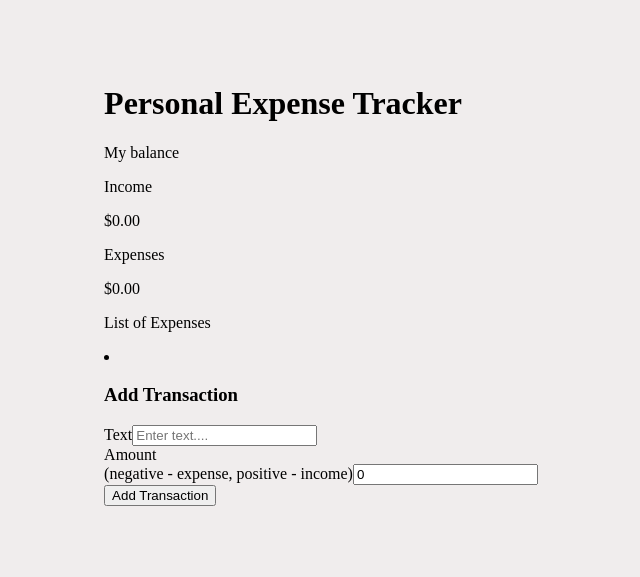
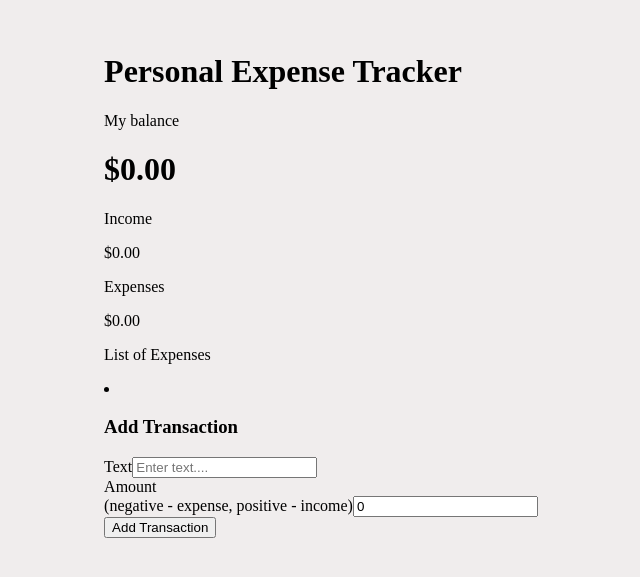
Before and after one commit to Jadashi97/personal-Expense-tracker, a React (Create React App) app: page / in a window 1280 px wide. Shown: the part 115-692 px from the top of the page, without its empty margins (319-959 px from the left). Built offline with nearby package versions, Linux system fonts and the light colour scheme.

Commit message:
(feat): completed frontend functionality of app. add styling then go on to backend development

```diff
--- a/src/components/Balance.js
+++ b/src/components/Balance.js
@@ -1,9 +1,21 @@
-import React from 'react'
+import React, { useContext } from 'react';
+import { GlobalContext } from '../context/GlobalState';
+import { moneyFormatter } from './Transaction';
+
 
 export default function Balance() {
+
+  const {transactions} = useContext(GlobalContext);
+
+  const amounts = transactions.map(transaction => (transaction.amount));
+
+  const total = amounts.reduce((acc, item)=> (acc += item), 0);
+  console.log(total);
+
   return (
     <div>
       <p>My balance</p>
+      <h1>{moneyFormatter(total)}</h1>
     </div>
   )
 }
```
